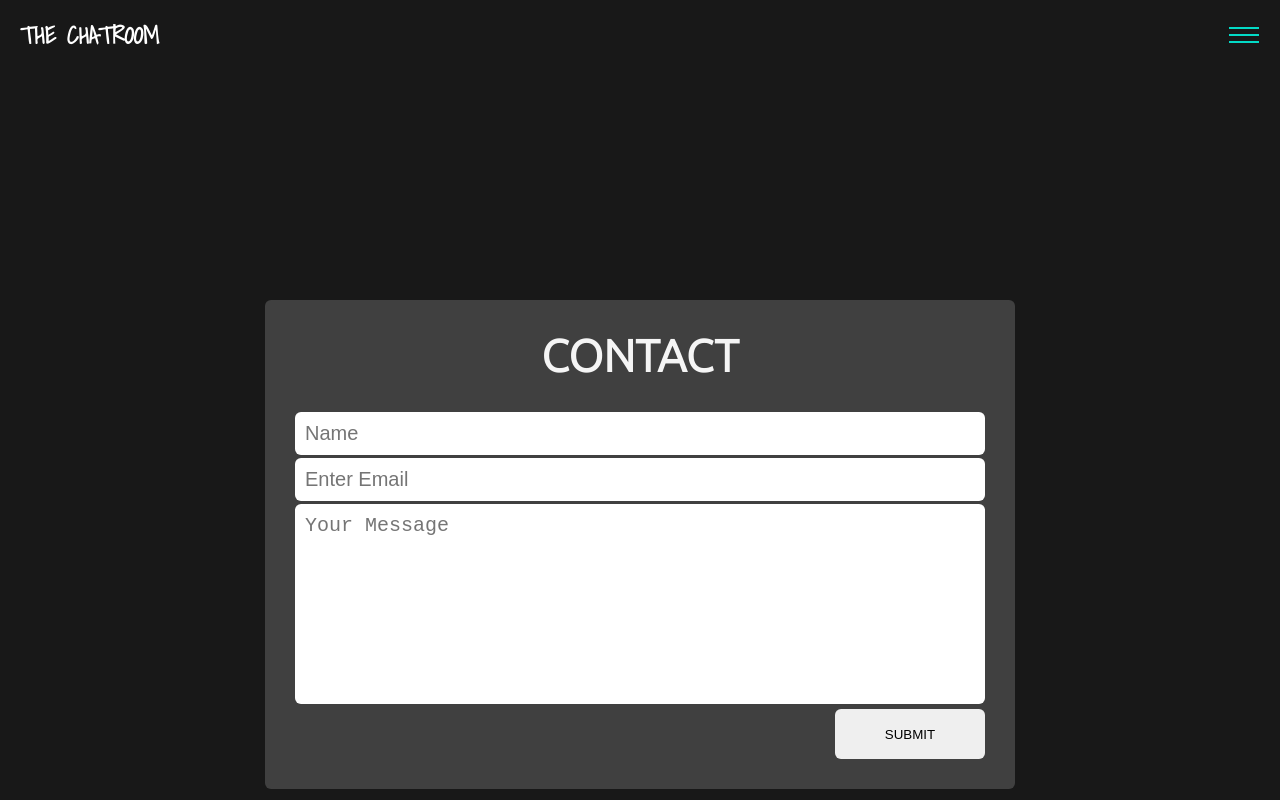
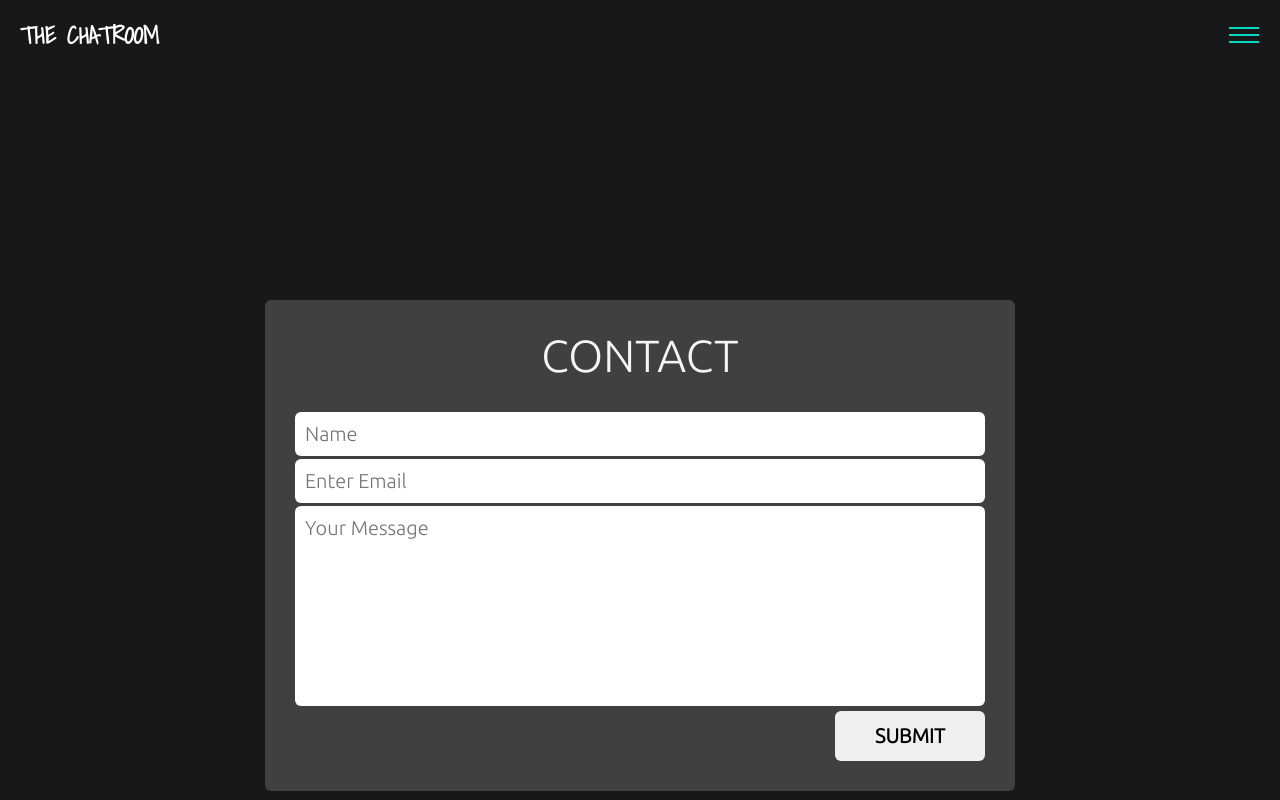
Before and after one commit to jordanrath/messaging-app, a React (Create React App) app: page /#/contact in a window 1280 px wide. Built offline with nearby package versions, Linux system fonts and the light colour scheme; no server answers.

Commit message:
added btn styles to contact

```diff
--- a/src/styles.css
+++ b/src/styles.css
@@ -614,6 +614,8 @@ ul.menu__links li a {
   align-items: center;
   padding-top: 30px;
   font-size: 45px;
+  font-family: 'Ubuntu', sans-serif;
+  font-weight: 400;
 }
 
 .contact__form {
@@ -631,6 +633,8 @@ input[type=email] {
   border-radius: 6px;
   min-height: 30px;
   font-size: 20px;
+  font-family: 'Ubuntu', sans-serif;
+  font-weight: 400;
 }
 
 textarea[id=message] {
@@ -641,6 +645,8 @@ textarea[id=message] {
   border-radius: 6px;
   resize: none;
   font-size: 20px;
+  font-family: 'Ubuntu', sans-serif;
+  font-weight: 400;
 }
 
 input[type=text]:focus-visible,
@@ -660,9 +666,18 @@ textarea[id=message]:focus-visible {
   display: inherit;
   justify-content: center;
   align-items: center;
+  font-family: 'Ubuntu', sans-serif;
+  font-weight: 900;
+  font-size: 20px;
   height: 50px;
   width: 150px;
   border-radius: 6px;
+  transition: all 0.3s;
+}
+
+.contact__btn:hover {
+  background-color: #03DAC6;
+  cursor: pointer;
 }
 
 /* ---------------Modal Styles--------------- */
```
